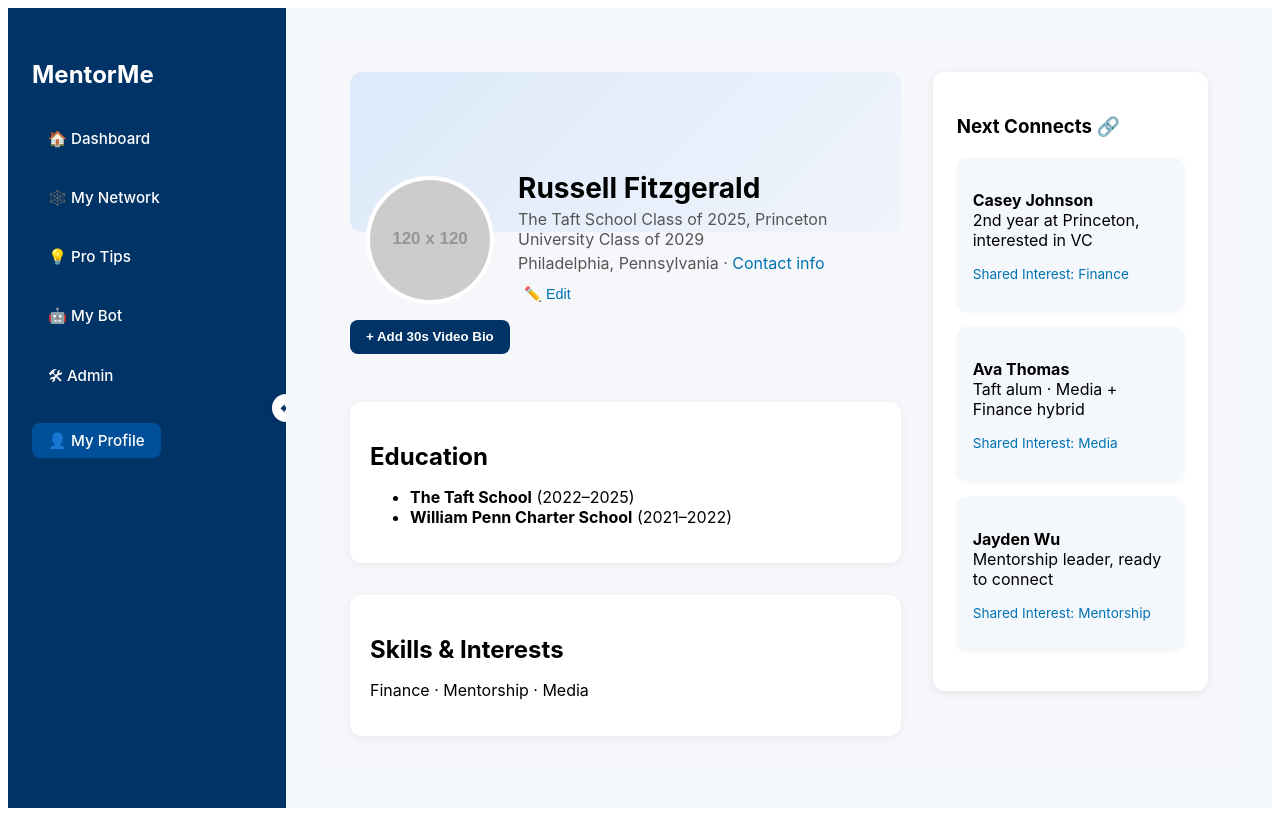
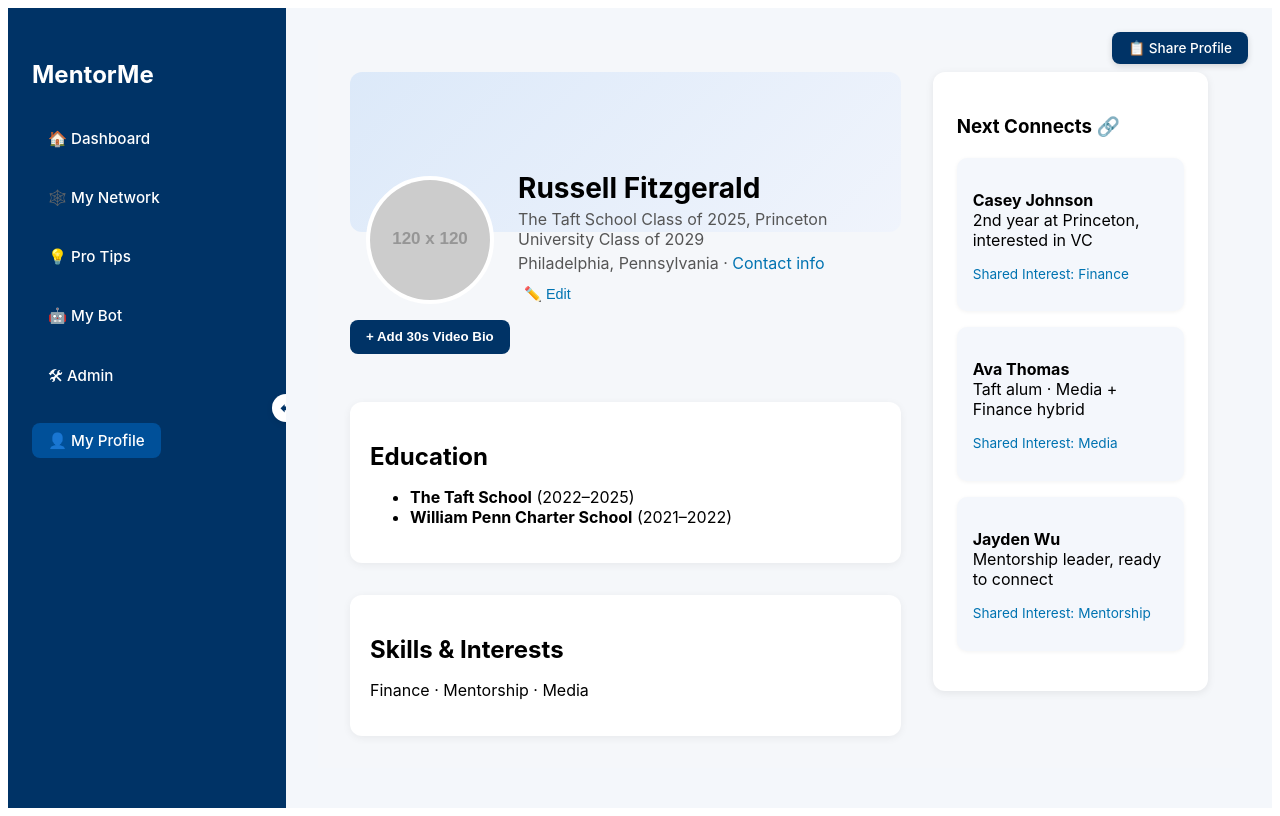
Before and after one commit to Rfitzgerald-svg/mentorme-frontend-, a React (Create React App) app: page /profile in a window 1280 px wide. Built offline with nearby package versions, Linux system fonts and the light colour scheme.

Commit message:
Update Profile.jsx

```diff
--- a/src/routes/Profile.jsx
+++ b/src/routes/Profile.jsx
@@ -67,6 +67,15 @@ export default function Profile() {
 
   return (
     <div className="profile-wrapper">
+      <div className="copy-link-box" onClick={() => {
+        const slug = name.toLowerCase().replaceAll(" ", "-");
+        const url = `${window.location.origin}/profile/${slug}`;
+        navigator.clipboard.writeText(url);
+        window.open(url, "_blank");
+      }}>
+        📋 Share Profile
+      </div>
+
       <div className="profile-left">
         <div className="profile-banner" />
         <div className="profile-header">
```
